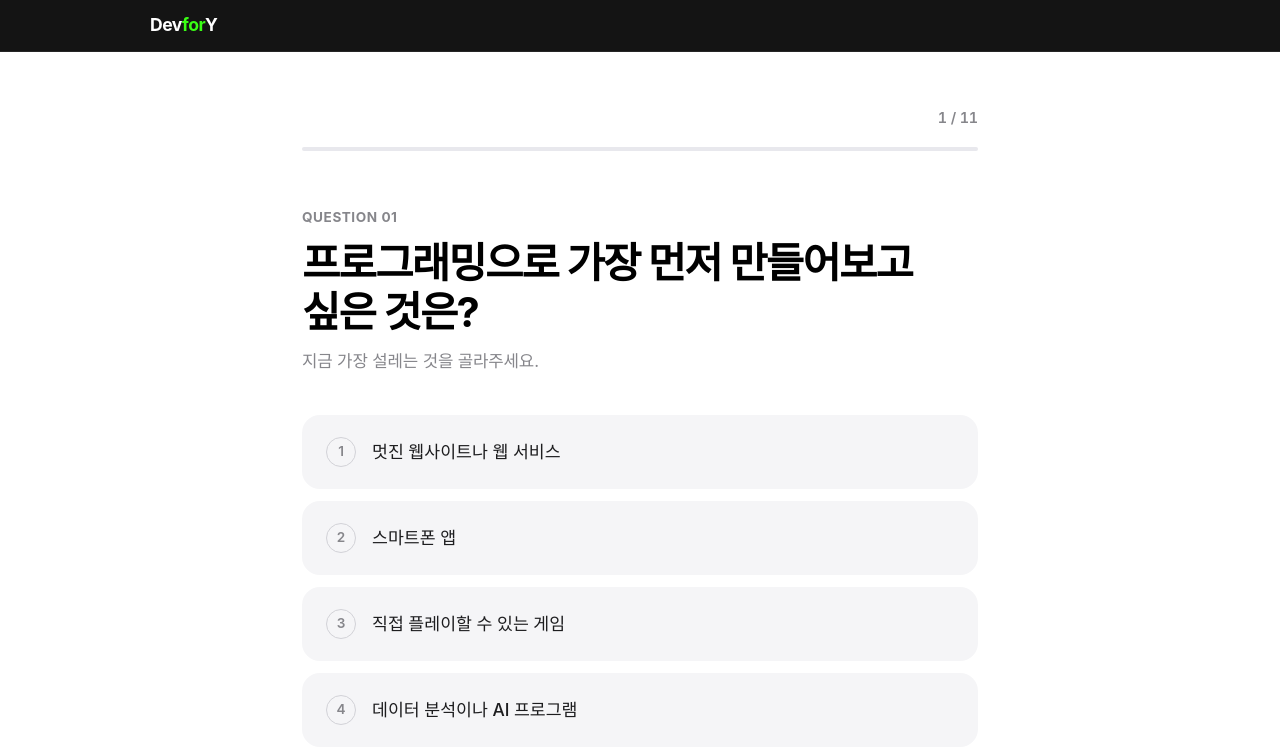
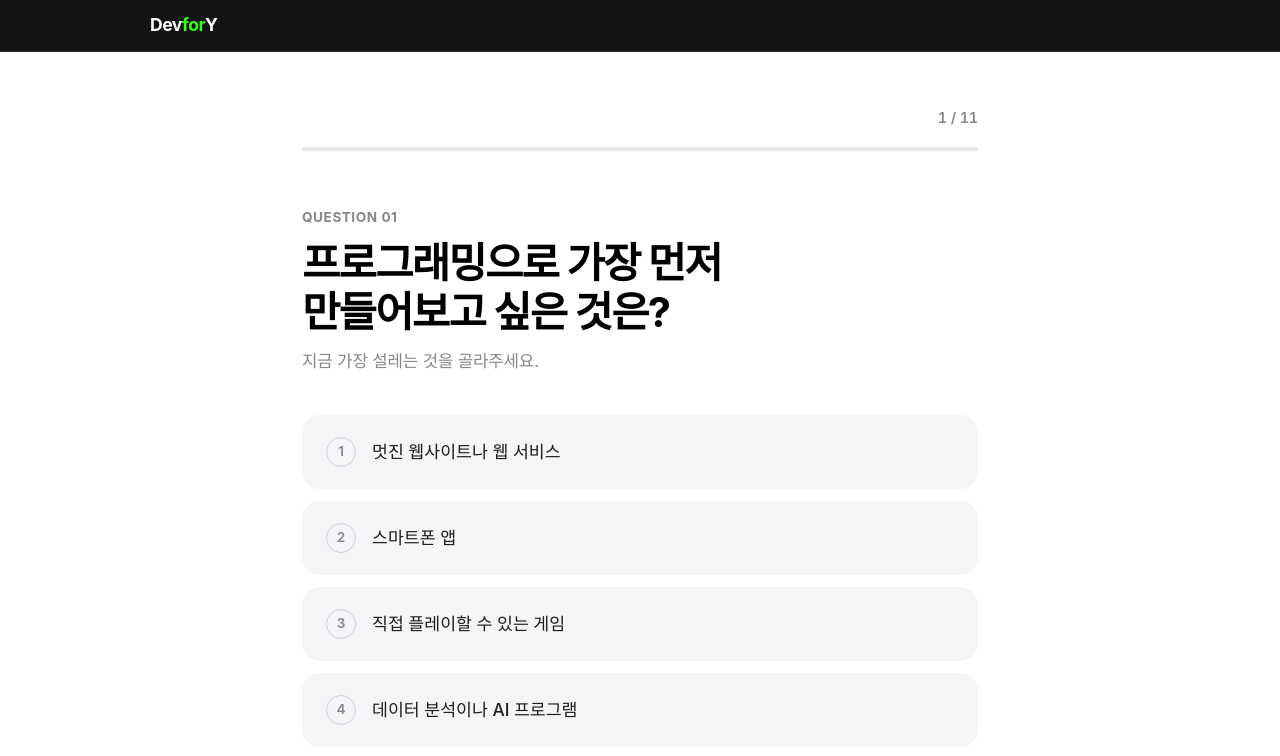
Before and after one commit to lorsh07/DevforY, a plain HTML site: page index.html in a window 1280 px wide. Both pictures are taken after a click on the button "검사 시작". Shown: the top 756 px of the page. Drawn offline with Linux system fonts and the light colour scheme; a web font is replaced by a local one.

Commit message:
Break question titles only between phrase units
Titles mark phrase boundaries with " | "; each phrase renders as an
inline-block so lines wrap between phrases instead of leaving a lone
word on the last line. Add text-wrap: pretty and a smaller title size
on very narrow screens.

Co-Authored-By: Claude Opus 5.5 <noreply@anthropic.com>
Claude-Session: https://claude.ai/code/session_01PnidkSP6qwBFcN9HdUCvFt

```diff
--- a/css/style.css
+++ b/css/style.css
@@ -35,6 +35,8 @@ body {
   display: flex;
   flex-direction: column;
   word-break: keep-all;
+  overflow-wrap: break-word;
+  text-wrap: pretty; /* 마지막 줄에 한 단어만 남는 것 방지 (지원 브라우저) */
   -webkit-font-smoothing: antialiased;
 }
 
@@ -379,7 +381,9 @@ main { flex: 1; }
   letter-spacing: -0.04em;
   color: var(--black);
 }
-.question-hint { margin: 0 0 40px; color: var(--gray-500); font-size: 1.05rem; }
+/* 의미 단위 덩어리: 한 줄에 들어가면 쪼개지지 않고, 너무 길 때만 안에서 줄바꿈 */
+.phrase { display: inline-block; }
+.question-hint { margin: 0 0 40px; color: var(--gray-500); font-size: 1.05rem; text-wrap: pretty; }
 .question-hint.empty { margin-bottom: 28px; }
 
 .options { display: grid; gap: 12px; }
@@ -725,6 +729,10 @@ main { flex: 1; }
   .actions .btn { flex: 1; }
 }
 
+@media (max-width: 360px) {
+  .question-title { font-size: 1.55rem; }
+}
+
 @media (prefers-reduced-motion: reduce) {
   html { scroll-behavior: auto; }
   *, *::before, *::after { animation: none !important; transition: none !important; }
--- a/js/app.js
+++ b/js/app.js
@@ -77,7 +77,11 @@
     $("#btn-back").style.visibility = current === 0 ? "hidden" : "visible";
 
     $("#question-num").textContent = `Question ${String(current + 1).padStart(2, "0")}`;
-    $("#question-title").textContent = q.title;
+    // " | " 로 나눈 의미 단위를 각각 덩어리로 묶어서, 줄바꿈이 덩어리 사이에서만 일어나게 해요.
+    $("#question-title").innerHTML = q.title
+      .split("|")
+      .map((chunk) => `<span class="phrase">${esc(chunk.trim())}</span>`)
+      .join(" ");
     const hint = $("#question-hint");
     hint.textContent = q.hint || "";
     hint.classList.toggle("empty", !q.hint);
--- a/js/questions.js
+++ b/js/questions.js
@@ -1,9 +1,10 @@
 // 검사 문항
 // 각 보기의 scores 는 해당 답을 골랐을 때 각 언어에 더해지는 점수예요.
 // 언어마다 받을 수 있는 최대 점수가 다르기 때문에 app.js 에서 비율(%)로 환산해 비교해요.
+// title 의 " | " 는 줄바꿈 위치예요. 줄이 넘칠 때 의미 단위(어절 묶음) 사이에서만 줄이 바뀌어요.
 const QUESTIONS = [
   {
-    title: "프로그래밍으로 가장 먼저 만들어보고 싶은 것은?",
+    title: "프로그래밍으로 가장 먼저 | 만들어보고 싶은 것은?",
     hint: "지금 가장 설레는 것을 골라주세요.",
     options: [
       { text: "멋진 웹사이트나 웹 서비스", scores: { javascript: 3, html: 2, css: 2 } },
@@ -14,7 +15,7 @@ const QUESTIONS = [
     ],
   },
   {
-    title: "새로운 것을 배울 때 어떤 방식이 더 즐거운가요?",
+    title: "새로운 것을 배울 때 | 어떤 방식이 더 즐거운가요?",
     hint: "평소 공부하는 습관을 떠올려 보세요.",
     options: [
       { text: "바로 눈에 보이는 결과가 나오는 것", scores: { html: 3, css: 2, javascript: 2, swift: 1 } },
@@ -24,7 +25,7 @@ const QUESTIONS = [
     ],
   },
   {
-    title: "주로 사용하거나 관심 있는 기기는?",
+    title: "주로 사용하거나 | 관심 있는 기기는?",
     hint: "내가 매일 쓰는 기기를 위한 프로그램을 만들면 동기부여가 커져요.",
     options: [
       { text: "아이폰 · 맥", scores: { swift: 3 } },
@@ -34,7 +35,7 @@ const QUESTIONS = [
     ],
   },
   {
-    title: "미래에 되고 싶은 모습에 가장 가까운 것은?",
+    title: "미래에 되고 싶은 모습에 | 가장 가까운 것은?",
     hint: "정답은 없어요. 지금의 마음을 골라주세요.",
     options: [
       { text: "나만의 서비스를 만드는 창업가 · 1인 개발자", scores: { javascript: 2, swift: 1, kotlin: 1, python: 1, html: 1 } },
@@ -46,7 +47,7 @@ const QUESTIONS = [
     ],
   },
   {
-    title: "어려운 문제를 만났을 때 나는?",
+    title: "어려운 문제를 | 만났을 때 나는?",
     hint: "가장 나다운 행동을 골라주세요.",
     options: [
       { text: "일단 이것저것 바꿔보며 시도한다", scores: { javascript: 2, css: 2, python: 1, swift: 1 } },
@@ -56,7 +57,7 @@ const QUESTIONS = [
     ],
   },
   {
-    title: "수학이나 논리 퍼즐을 얼마나 좋아하나요?",
+    title: "수학이나 논리 퍼즐을 | 얼마나 좋아하나요?",
     hint: "",
     options: [
       { text: "아주 좋아한다. 풀 때까지 붙잡고 있는다", scores: { cpp: 3, rust: 2, python: 1 } },
@@ -66,7 +67,7 @@ const QUESTIONS = [
     ],
   },
   {
-    title: "컴퓨터 성능이나 내부 동작에 관심이 있나요?",
+    title: "컴퓨터 성능이나 내부 동작에 | 관심이 있나요?",
     hint: "",
     options: [
       { text: "컴퓨터가 어떻게 돌아가는지 너무 궁금하다", scores: { cpp: 3, rust: 2, go: 1 } },
@@ -76,7 +77,7 @@ const QUESTIONS = [
     ],
   },
   {
-    title: "일주일에 공부에 쓸 수 있는 시간은?",
+    title: "일주일에 | 공부에 쓸 수 있는 시간은?",
     hint: "현실적으로 생각해 보세요. 쉬운 언어일수록 적은 시간에도 성취감을 느낄 수 있어요.",
     options: [
       { text: "3시간 이하", scores: { html: 2, python: 2, css: 1, sql: 1 } },
@@ -86,7 +87,7 @@ const QUESTIONS = [
     ],
   },
   {
-    title: "어떤 환경에서 일하고 싶나요?",
+    title: "어떤 환경에서 | 일하고 싶나요?",
     hint: "",
     options: [
       { text: "혼자 자유롭게 아이디어를 실현하는 환경", scores: { swift: 2, python: 1, javascript: 1 } },
@@ -96,7 +97,7 @@ const QUESTIONS = [
     ],
   },
   {
-    title: "정보를 다루는 일 중 가장 흥미로운 것은?",
+    title: "정보를 다루는 일 중 | 가장 흥미로운 것은?",
     hint: "",
     options: [
       { text: "수많은 데이터에서 원하는 정보를 찾아내기", scores: { sql: 3, python: 2 } },
@@ -107,7 +108,7 @@ const QUESTIONS = [
     ],
   },
   {
-    title: "가장 끌리는 키워드를 하나 고른다면?",
+    title: "가장 끌리는 키워드를 | 하나 고른다면?",
     hint: "직감적으로 골라주세요.",
     options: [
       { text: "AI · 자동화", scores: { python: 3 } },
```
